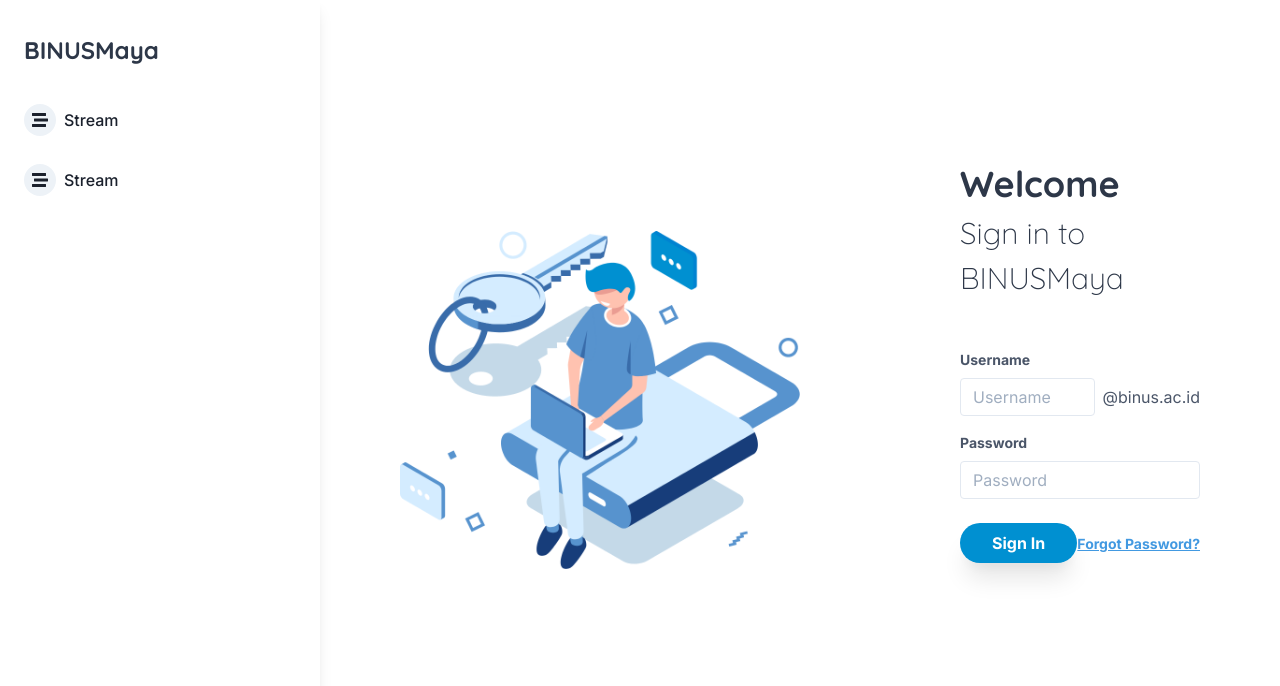
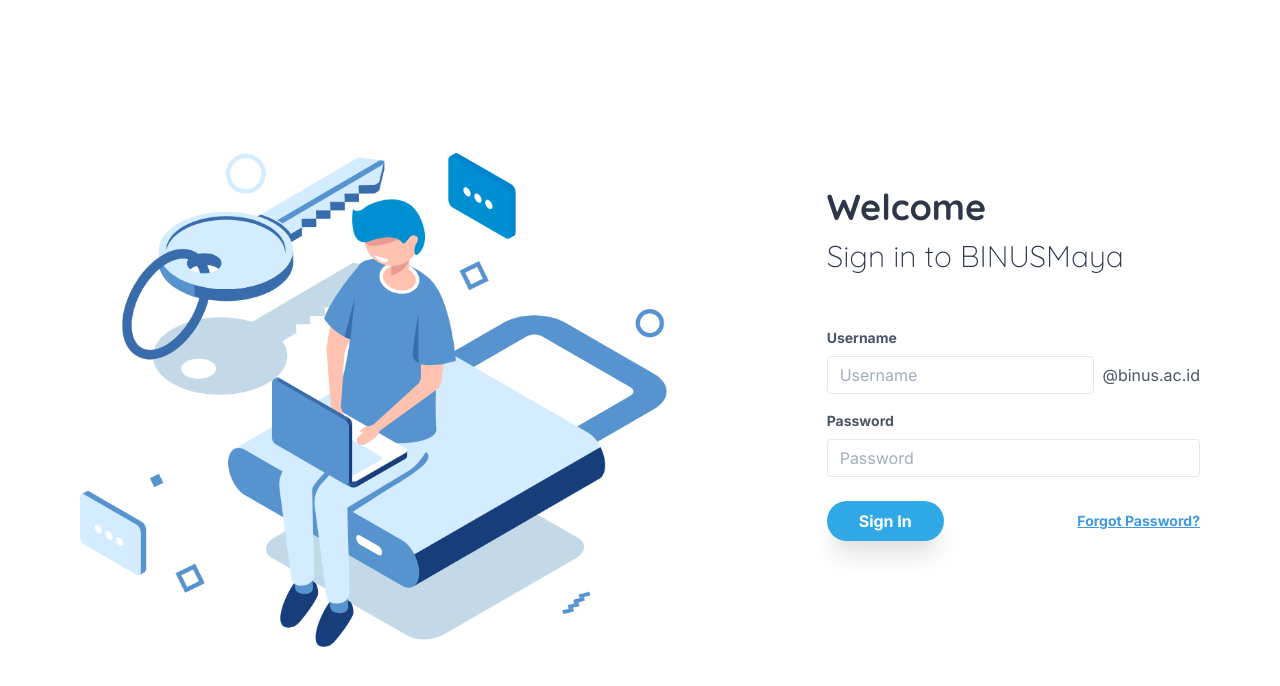
Before and after one commit to angsanley/ayam, a Vue app: page /#/login in a window 1280 px wide. Shown: the top 686 px of the page. Built offline with nearby package versions, Linux system fonts and the light colour scheme; what vue-progressbar, vue-tailwind would draw is missing.

Commit message:
Get assignments

```diff
--- a/package.json
+++ b/package.json
@@ -13,6 +13,7 @@
     "axios": "^0.19.2",
     "core-js": "^3.6.4",
     "html-table-to-json": "^1.0.0",
+    "moment": "^2.25.3",
     "table-to-json": "^1.0.0",
     "tailwindcss": "^1.4.6",
     "vue": "^2.6.11",
--- a/src/App.vue
+++ b/src/App.vue
@@ -1,26 +1,34 @@
 <template>
   <div id="app">
-    <div id="main">
+
+    <div id="main" v-if="isAuthenticated">
       <the-nav/>
+      <div class="content">
+        <router-view/>
+      </div>
+    </div>
+
+    <div v-if="!isAuthenticated">
       <router-view/>
     </div>
+
     <vue-progress-bar/>
   </div>
 </template>
 
 <style>
-  #main {
-    display: grid;
-    grid-template-columns: 6rem auto;
-  }
-
-  @media (min-width: 1024px) {
-    #main { grid-template-columns: 20rem auto; }
+  .content {
+    padding-left: 6rem;
   }
 </style>
 <script>
   import TheNav from "./components/TheNav";
   export default {
-    components: {TheNav}
+    components: {TheNav},
+    computed: {
+      isAuthenticated() {
+        return this.$store.getters.isAuthenticated;
+      },
+    },
   }
 </script>
--- a/src/assets/css/main.css
+++ b/src/assets/css/main.css
@@ -70,3 +70,7 @@
 .input-error {
     @apply border-red-200;
 }
+
+.card {
+    @apply rounded-lg overflow-hidden shadow-lg;
+}
--- a/src/components/LoginForm.vue
+++ b/src/components/LoginForm.vue
@@ -63,6 +63,7 @@
                         // save phpsessid
                         const phpsessid = this.cookies.find(el => el.name === "PHPSESSID").value;
                         this.$store.dispatch('setPhpsessid', phpsessid);
+                        this.$store.dispatch('isAuthenticated', true);
 
                         this.$Progress.finish();
                         this.loading = false;
@@ -77,6 +78,10 @@
                         this.error = error.response.data.message;
                     });
             }
+        },
+        created() {
+            // reset
+            this.$store.dispatch('isAuthenticated', false);
         }
     }
 </script>
--- a/src/components/TheNav.vue
+++ b/src/components/TheNav.vue
@@ -1,17 +1,22 @@
 <template>
-    <div class="relative min-h-screen w-full h-full py-8 px-6 text-gray-900 bg-white text-left capitalize font-medium shadow-lg">
-        <h3 class="hidden lg:block">BINUSMaya</h3>
-        <img class="lg:hidden" src="../assets/logo.png" alt="logo"/>
-        <span class="cursor-pointer flex items-center justify-center lg:justify-start py-1 mt-8 hover:bg-gray-200 hover:text-gray-700 rounded block mb-5">
-            <i class="w-8 fas fa-stream p-2 bg-gray-200 rounded-full">
+    <div class="navbar">
+        <img class="" src="../assets/logo.png" alt="logo"/>
+
+        <router-link to="/" class="link cursor-pointer font-medium flex flex-col items-center justify-center py-1 mt-8 hover:bg-gray-200 rounded block mb-5" exact-active-class="link-active">
+            <i class="w-8 fas fa-home p-2">
             </i>
-            <span class="mx-2 hidden lg:block">Stream</span>
-          </span>
-        <span class="cursor-pointer flex items-center justify-center lg:justify-start py-1 hover:bg-gray-200 hover:text-gray-700 rounded block mb-5">
-            <i class="w-8 fas fa-stream p-2 bg-gray-200 rounded-full">
+            <span class="mx-2 text-sm">Home</span>
+        </router-link>
+
+        <router-link to="/as" class="link cursor-pointer font-medium flex flex-col items-center justify-center py-1 hover:bg-gray-200 rounded block mb-5" active-class="link-active">
+            <i class="w-8 fas fa-home p-2">
             </i>
-            <span class="mx-2 hidden lg:block">Stream</span>
-          </span>
+            <span class="mx-2 text-sm">Home</span>
+        </router-link>
+
+        <div class="absolute bottom-0 pb-4">
+            asd
+        </div>
     </div>
 </template>
 
@@ -22,5 +27,17 @@
 </script>
 
 <style scoped>
+    .navbar {
+        @apply relative min-h-screen h-full py-8 px-4 text-gray-900 bg-white text-left shadow-lg float-left;
+        width: 6rem;
+    }
 
+    .link {
+        text-decoration: none;
+        color: inherit;
+    }
+
+    .link-active {
+        @apply bg-gray-200 text-blue-600;
+    }
 </style>
--- a/src/store/index.js
+++ b/src/store/index.js
@@ -12,15 +12,22 @@
 export default new Vuex.Store({
   state: {
     phpsessid: '',
+    isAuthenticated: false,
   },
   getters: {
     phpsessid: (state) => {
       return state.phpsessid
     },
+    isAuthenticated: (state) => {
+      return state.isAuthenticated
+    }
   },
   mutations: {
     SET_PHPSESSID: (state, newValue) => {
       state.phpsessid = newValue
+    },
+    SET_ISAUTHENTICATED: (state, newValue) => {
+      state.isAuthenticated = newValue
     },
   },
   actions: {
@@ -28,6 +35,10 @@
       commit('SET_PHPSESSID', newValue)
       return state.phpsessid
     },
+    isAuthenticated: ({commit, state}, newValue) => {
+      commit('SET_ISAUTHENTICATED', newValue)
+      return state.isAuthenticated
+    },
   },
   modules: {
   },
--- a/src/views/Home.vue
+++ b/src/views/Home.vue
@@ -1,16 +1,49 @@
 <template>
-    <div class="home">
-        <div class="col-span-10">
-            asd
+    <div class="home pt-8 pl-10 pr-10">
+        <!--        <div class="card w-full p-6">-->
+        <!--            <h3>Hi, <span class="capitalize">{{ binusianData.FIRST_NAME.toLowerCase() }}</span>!</h3>-->
+        <!--            <p class="pt-2">You have</p>-->
+        <!--        </div>-->
+
+        <div class="w-full">
+            <h3 class="mb-2">Assignments</h3>
+            <div class="items">
+                <div class="card assignment-card" v-for="assignment in this.assignments" :key="assignment.Title">
+                    <h5>{{courses.find(e => e.CLASS_NBR === assignment.classNbr).COURSENAME}}</h5>
+                    <span class="text-sm text-gray-500">{{assignment.Title}}</span><br>
+                    <span class="pt-2 text-sm text-gray-500">Due on {{assignment.deadlineDuration}}</span>
+                </div>
+            </div>
         </div>
-</div>
+    </div>
 </template>
+
+<style scoped>
+    .home {
+        width: 100%;
+    }
+
+    .small-heading {
+        @apply uppercase text-gray-700 font-bold;
+    }
+
+    .assignment-card {
+        @apply w-64 inline-block p-4 mr-4;
+    }
+
+    .items {
+        white-space: nowrap;
+        overflow-x: auto;
+        @apply pt-2 pb-8;
+    }
+</style>
 
 <script>
     // @ is an alias to /src
     // GET https://binusmaya.binus.ac.id/services/ci/index.php/staff/init/check_session
     // GET https://binusmaya.binus.ac.id/services/ci/index.php/general/getBinusianData
     // GET https://binusmaya.binus.ac.id/services/ci/index.php/student/init/getCourses
+    // GET https://binusmaya.binus.ac.id/services/ci/index.php/student/classes/assignmentType/COMP6229/011643/1920/LEC/14910/01
 
     import axios from "axios";
     import * as HtmlTableToJson from "html-table-to-json";
@@ -22,15 +55,17 @@
             return {
                 binusianData: {},
                 courses: [],
-                videoConferences: []
+                videoConferences: [],
+                assignments: []
             }
         },
         methods: {
             checkSession() {
                 this.$Progress.start();
 
-                if (this.$store.state.phpsessid === '') {
+                if (!this.$store.getters.isAuthenticated || this.$store.state.phpsessid === '') {
                     // redirect to login
+                    this.$store.dispatch('isAuthenticated', false);
                     this.$router.push('/login');
                 }
 
@@ -46,6 +81,7 @@
 
                         if (sessionStatus.RoleID === 0) {
                             // redirect to login
+                            this.$store.dispatch('isAuthenticated', false);
                             this.$router.push('/login');
                         }
 
@@ -91,6 +127,7 @@
                         this.$Progress.finish();
 
                         this.getVideoConferences();
+                        this.getAssignments();
                     })
                     .catch((error) => {
                         console.log(error);
@@ -135,6 +172,40 @@
                         });
                 });
                 this.$Progress.finish();
+            },
+            getAssignments() {
+                // https://binusmaya.binus.ac.id/services/ci/index.php/student/classes/assignmentType/COMP6229/011643/1920/LEC/14910/01
+                this.$Progress.start();
+                this.courses.forEach(e => {
+                    const courseId = e.COURSEID;
+                    const crseId = e.CRSE_ID;
+                    const strm = e.STRM;
+                    const classNbr = e.CLASS_NBR;
+                    const ssrComponent = e.SSR_COMPONENT;
+
+                    axios.request({
+                        url: `https://bimayproxy.herokuapp.com/fetch/https://binusmaya.binus.ac.id/services/ci/index.php/student/classes/assignmentType/${courseId}/${crseId}/${strm}/${ssrComponent}/${classNbr}/01`,
+                        method: "get",
+                        headers: {
+                            Bisquit: `PHPSESSID=${this.$store.state.phpsessid}`
+                        }
+                    })
+                        .then((response) => {
+                            let data = response.data;
+
+                            data.forEach((e) => {
+                                e.classNbr = classNbr;
+                                this.assignments.push(e);
+                            })
+
+                            this.$Progress.finish();
+                        })
+                        .catch((error) => {
+                            console.log(error);
+                            this.$Progress.fail();
+                        });
+                });
+                this.$Progress.finish();
             }
         },
         async mounted() {
--- a/tailwind.config.js
+++ b/tailwind.config.js
@@ -3,7 +3,7 @@
   theme: {
     extend: {
       colors: {
-        primary: '#0090D1',
+        primary: '#30A8E6',
         transparent: 'transparent',
         black: '#000',
         white: '#fff',
```
Also changed, not shown: 1 other file (tests, documents, lock files or other folders).
